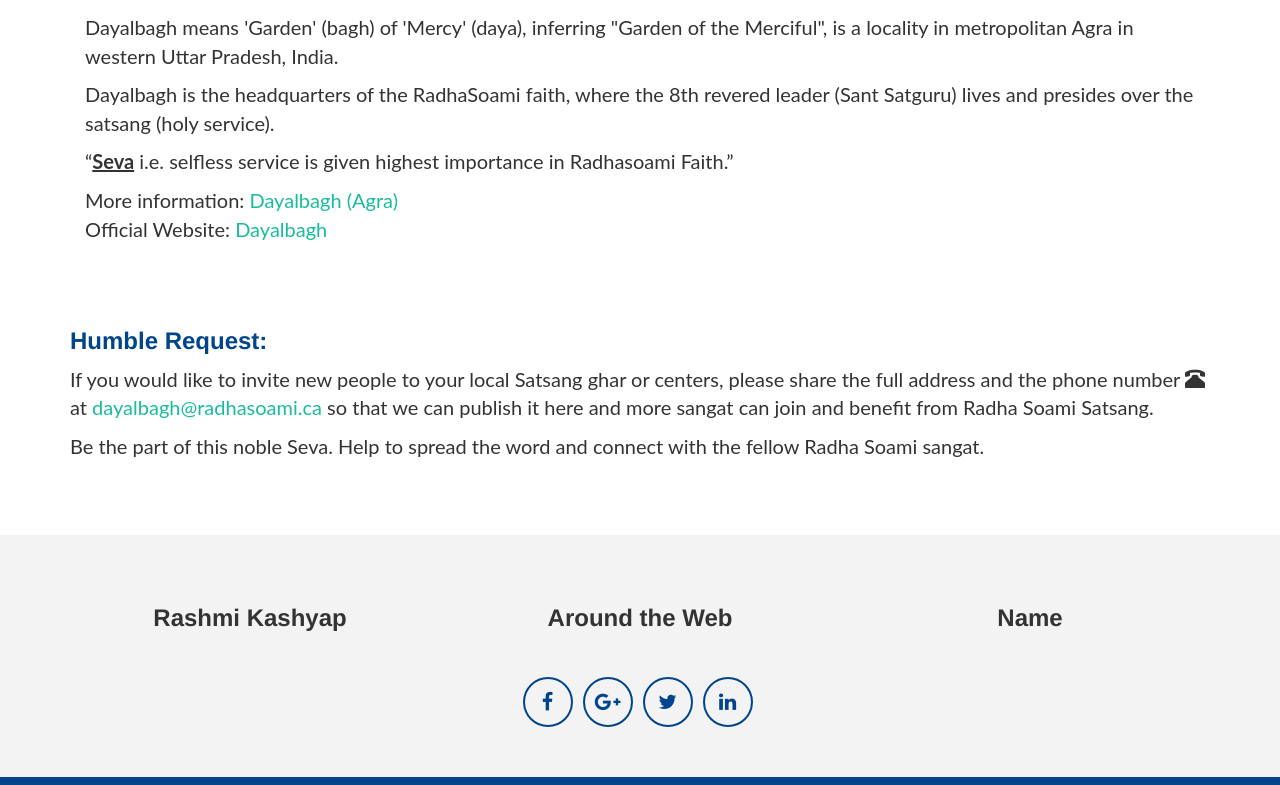
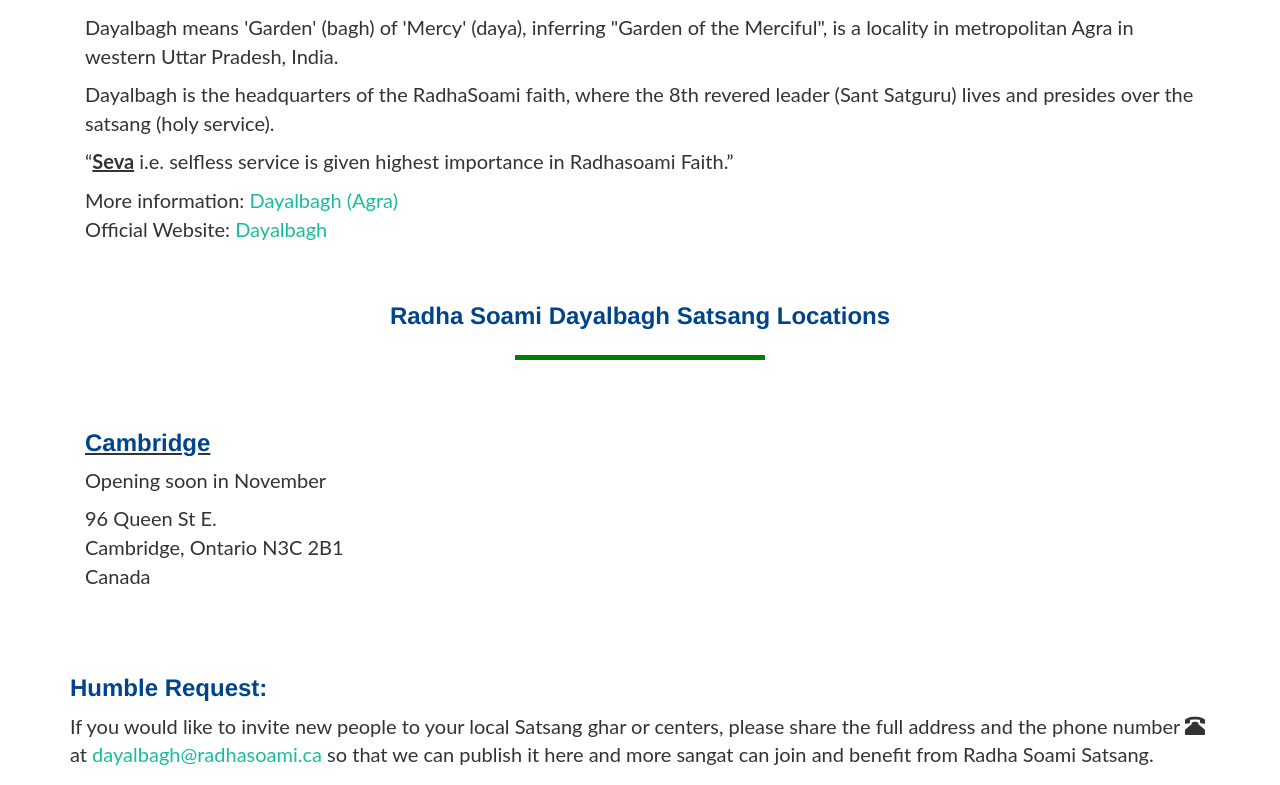
Before and after one commit to puneet-kashyap/radha-soami, a React (Create React App) app: page /dayalbagh in a window 1280 px wide. Shown: the part 559-1344 px from the top of the page. Built offline with nearby package versions, Linux system fonts and the light colour scheme.

Commit message:
updated dayalbagh location

```diff
--- a/src/Components/Beas.js
+++ b/src/Components/Beas.js
@@ -22,6 +22,13 @@
                       <p>At the core of the RSSB philosophy is a belief that there is a spiritual purpose to human life – to experience the divinity of God who resides in all of us. It is through this experience that we will realize the truth of the concept that there is only one God and we are all expressions of his love.</p>
                       <p>Official website: <a href="http://www.rssb.org" rel="noopener noreferrer" target="_blank">Radha Soami Satsang Beas</a></p>
                       </div>
+                </div>
+
+                <div className="row">
+                    <div className="col-lg-12 text-center">
+                        <h3 style={{'marginTop':'30px'}}>Radha Soami Beas Satsang Locations</h3>
+                        <hr className="star-primary"></hr>
+                    </div>
                 </div>
 
                 <div className="row" style={{'margin':'20px 0px'}}>
--- a/src/Components/Dayalbagh.js
+++ b/src/Components/Dayalbagh.js
@@ -26,6 +26,22 @@
                      </p>
                       </div>
                 </div>
+                <div className="row">
+                    <div className="col-lg-12 text-center">
+                        <h3 style={{'marginTop':'30px'}}>Radha Soami Dayalbagh Satsang Locations</h3>
+                        <hr className="star-primary"></hr>
+                    </div>
+                </div>
+                <div className="row" style={{'margin':'20px 0px'}}>
+                    <div className="col-md-8">
+                        <u><h3>Cambridge</h3></u>
+                        <p>Opening soon in November</p>
+                        <p>96 Queen St E.<br/>
+                        Cambridge, Ontario N3C 2B1<br/>
+                        Canada</p>
+                    </div>
+                </div>
+
               <div style={{'margin':'75px 0px'}}>
                 <h3>Humble Request:</h3>
                 <p>If you would like to invite new people to your local Satsang ghar or centers, please share the full address and the phone number <span className="glyphicon glyphicon-phone-alt"></span> at <a href="mailto:dayalbagh@radhasoami.ca">dayalbagh@radhasoami.ca</a> so that we can publish it here and more sangat can join and benefit from Radha Soami Satsang.</p>
--- a/src/Components/Ruhani.js
+++ b/src/Components/Ruhani.js
@@ -23,6 +23,13 @@
                       <p>Ruhani Satsang, as the name implies, is a centre for imparting purely spiritual teachings and training to mankind, irrespective of class barriers such as caste, colour, creed, sex, age, education or avocation. As nature offers her bounties of light, water and air, etc., freely to one and all, so is spirituality offered freely to all who are anxious for Self-knowledge and God-knowledge.</p>
                       <p>Official website: <a href="http://www.sos.org/">Radha Soami Ruhani Mission</a></p>
                       </div>
+                </div>
+
+                <div className="row">
+                    <div className="col-lg-12 text-center">
+                        <h3 style={{'marginTop':'30px'}}>Radha Soami Ruhani Mission Satsang Locations</h3>
+                        <hr className="star-primary"></hr>
+                    </div>
                 </div>
 
                 <div className="row" style={{'margin':'20px 0px'}}>
--- a/src/Components/navbar.js
+++ b/src/Components/navbar.js
@@ -1,5 +1,4 @@
 import React from 'react';
-import SubNav  from './subnav';
 import { Link } from 'react-router-dom';
 
 
```
Also changed, not shown: .travis.yml (added).
